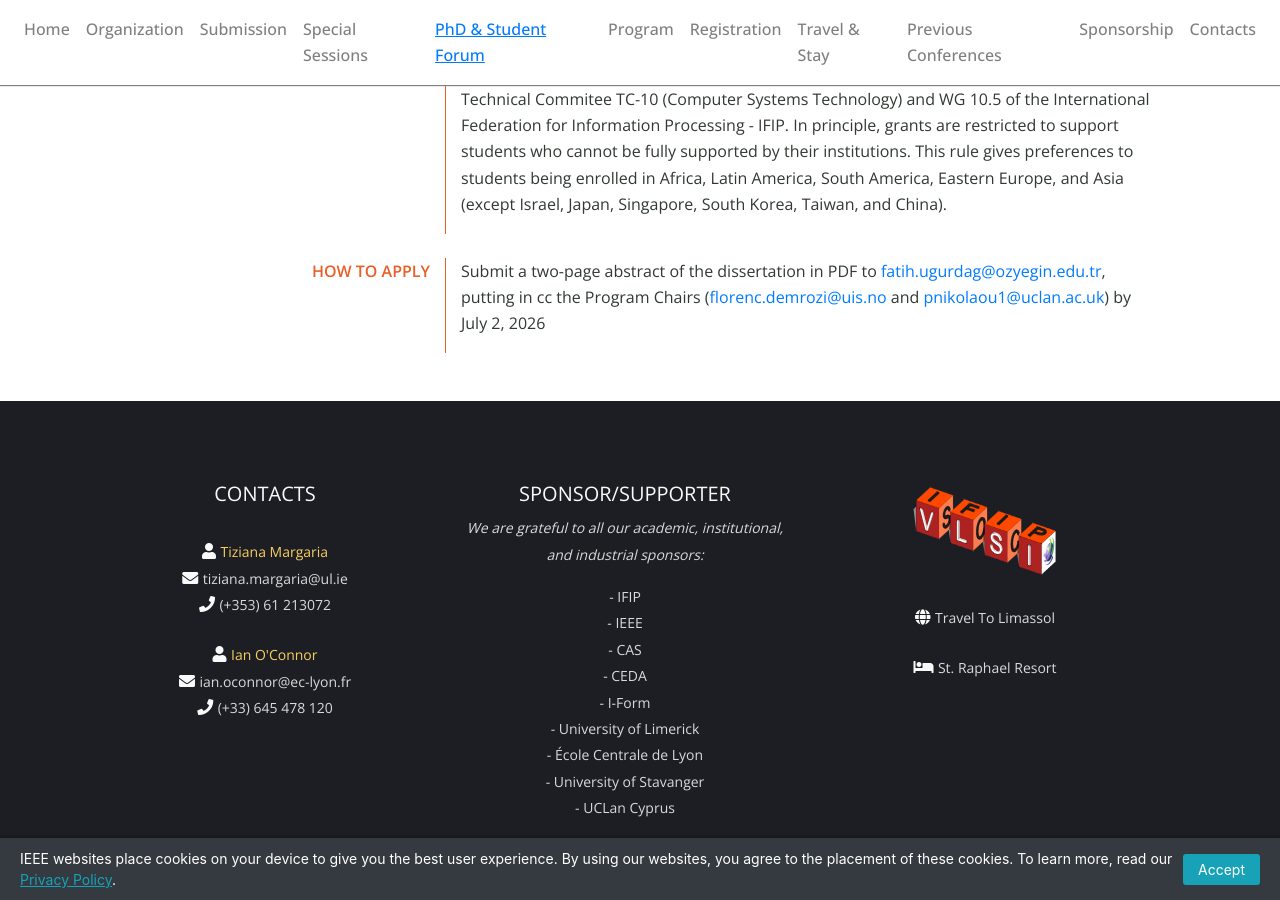
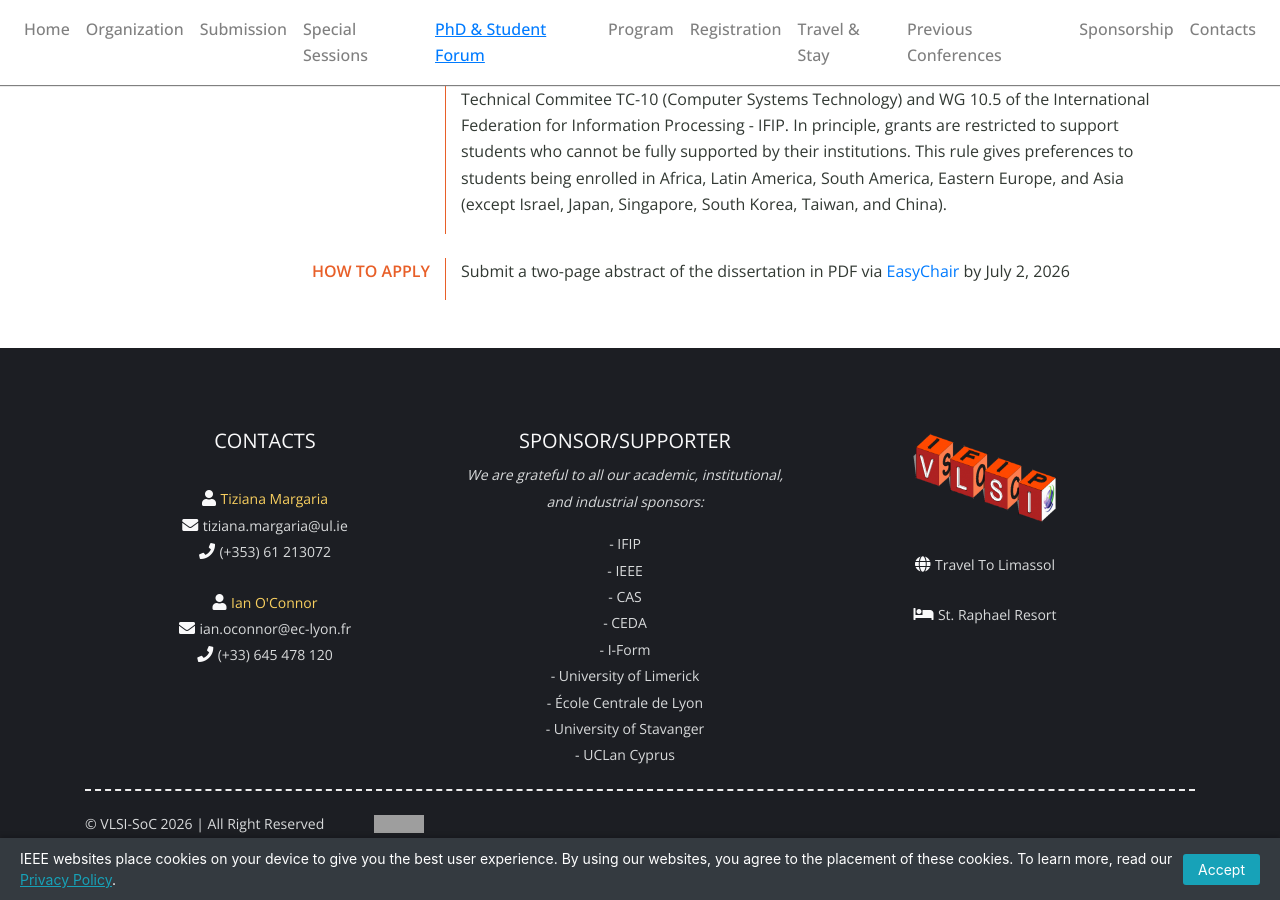
Before and after one commit to vlsi-soc/vlsi-soc, a Jekyll site: the page built from phd.md, in a window 1280 px wide and 900 px high, scrolled down 1687 px. Built offline with Jekyll 4.4.1, drawn with Linux system fonts in a browser that asks for light colours; nearby versions of some CDN libraries; grey boxes are pictures that could not be loaded.

Commit message:
Change PhD submission forum method

```diff
--- a/_data/phd_forum.yml
+++ b/_data/phd_forum.yml
@@ -28,4 +28,4 @@
     content: "VLSI-SoC 2026 finances a limited number of travel grants for Ph.D. students, throught the Technical Commitee TC-10 (Computer Systems Technology) and WG 10.5 of the International Federation for Information Processing - IFIP. In principle, grants are restricted to support students who cannot be fully supported by their institutions. This rule gives preferences to students being enrolled in Africa, Latin America, South America, Eastern Europe, and Asia (except Israel, Japan, Singapore, South Korea, Taiwan, and China)."
 
   - title: "HOW TO APPLY"
-    content: 'Submit a two-page abstract of the dissertation in PDF to <a href="mailto:fatih.ugurdag@ozyegin.edu.tr">fatih.ugurdag@ozyegin.edu.tr</a>, putting in cc the Program Chairs (<a href="mailto:florenc.demrozi@uis.no">florenc.demrozi@uis.no</a> and <a href="mailto:pnikolaou1@uclan.ac.uk">pnikolaou1@uclan.ac.uk</a>) by July 2, 2026'
+    content: 'Submit a two-page abstract of the dissertation in PDF via <a href="https://easychair.org/conferences/?conf=ifipieeevlsisoc2026" target="_blank" rel="noopener noreferrer">EasyChair</a> by July 2, 2026'
```
